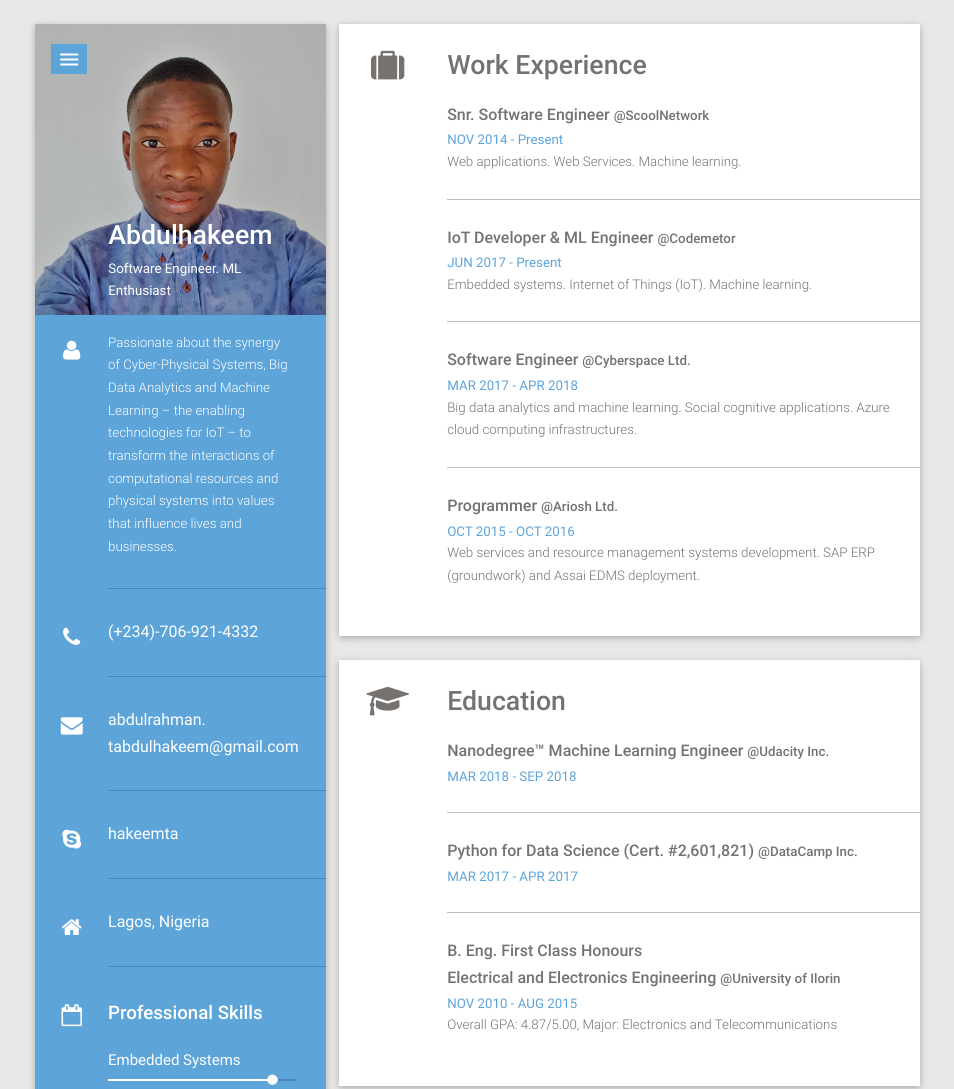
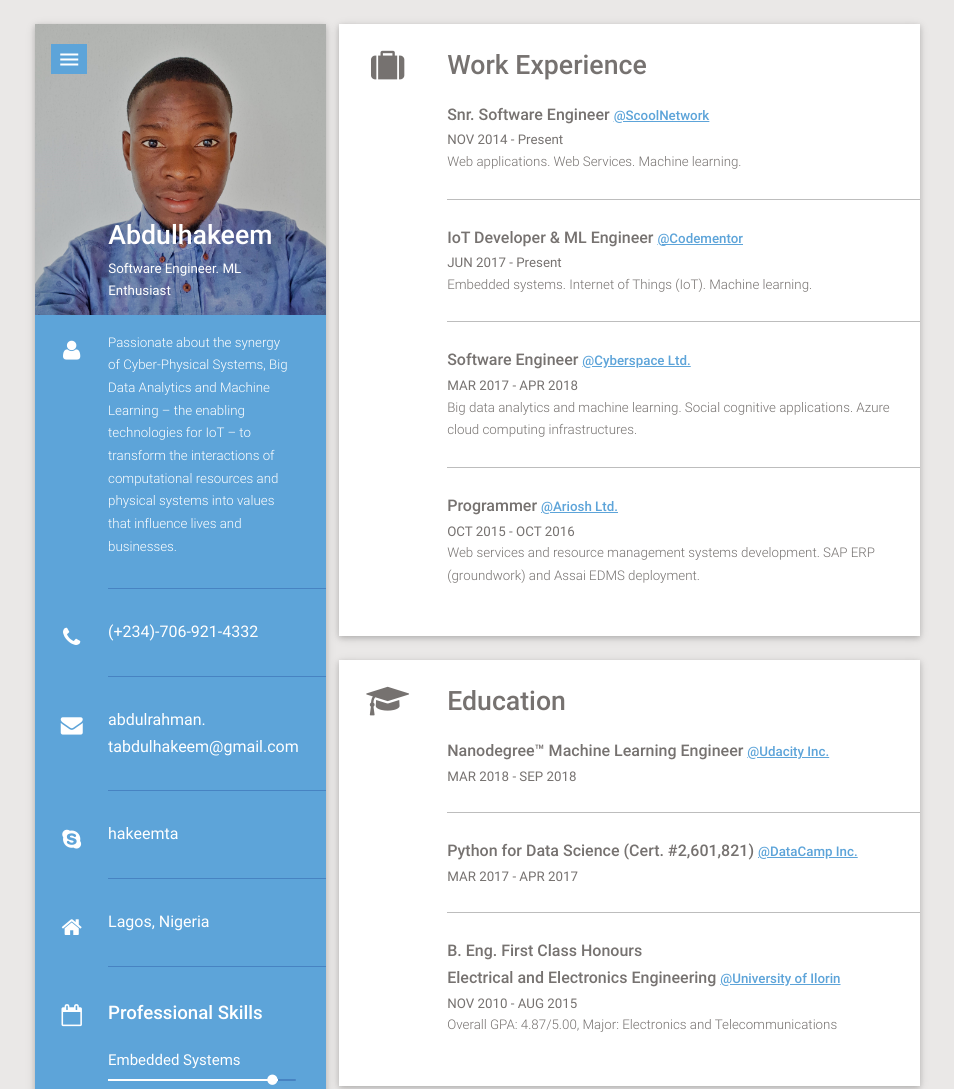
Before and after one commit to hakeemta/hakeemta.github.io, a plain HTML site: page index.html in a window 1280 px wide. Shown: the top 1089 px of the page, without its empty margins (168-1122 px from the left). Drawn offline with Linux system fonts and the light colour scheme.

Commit message:
Highlight the links

```diff
--- a/assets/css/custom.css
+++ b/assets/css/custom.css
@@ -19,3 +19,12 @@ h2 {
 .section .fa {
     font-size: 25pt;
 }
+
+h3 a span {
+    text-decoration: underline;
+    color: #5da4d9 !important;
+}
+
+.custom-content-wrapper span {
+    color: #767270;
+}
--- a/index.html
+++ b/index.html
@@ -266,7 +266,7 @@
                                 </div>
 
                                 <div class="custom-content-wrapper wow fadeIn a2" data-wow-delay="0.2s">
-                                    <h3>IoT Developer & ML Engineer <a href="https://www.codementor.io/nicemate" target="_blank"><span>@Codemetor</a></h3>
+                                    <h3>IoT Developer & ML Engineer <a href="https://www.codementor.io/nicemate" target="_blank"><span>@Codementor</a></h3>
                                     <span>JUN 2017 - Present </span>
                                     <p> Embedded systems.
                                         Internet of Things (IoT).
```
Also changed, not shown: 2 other files.
